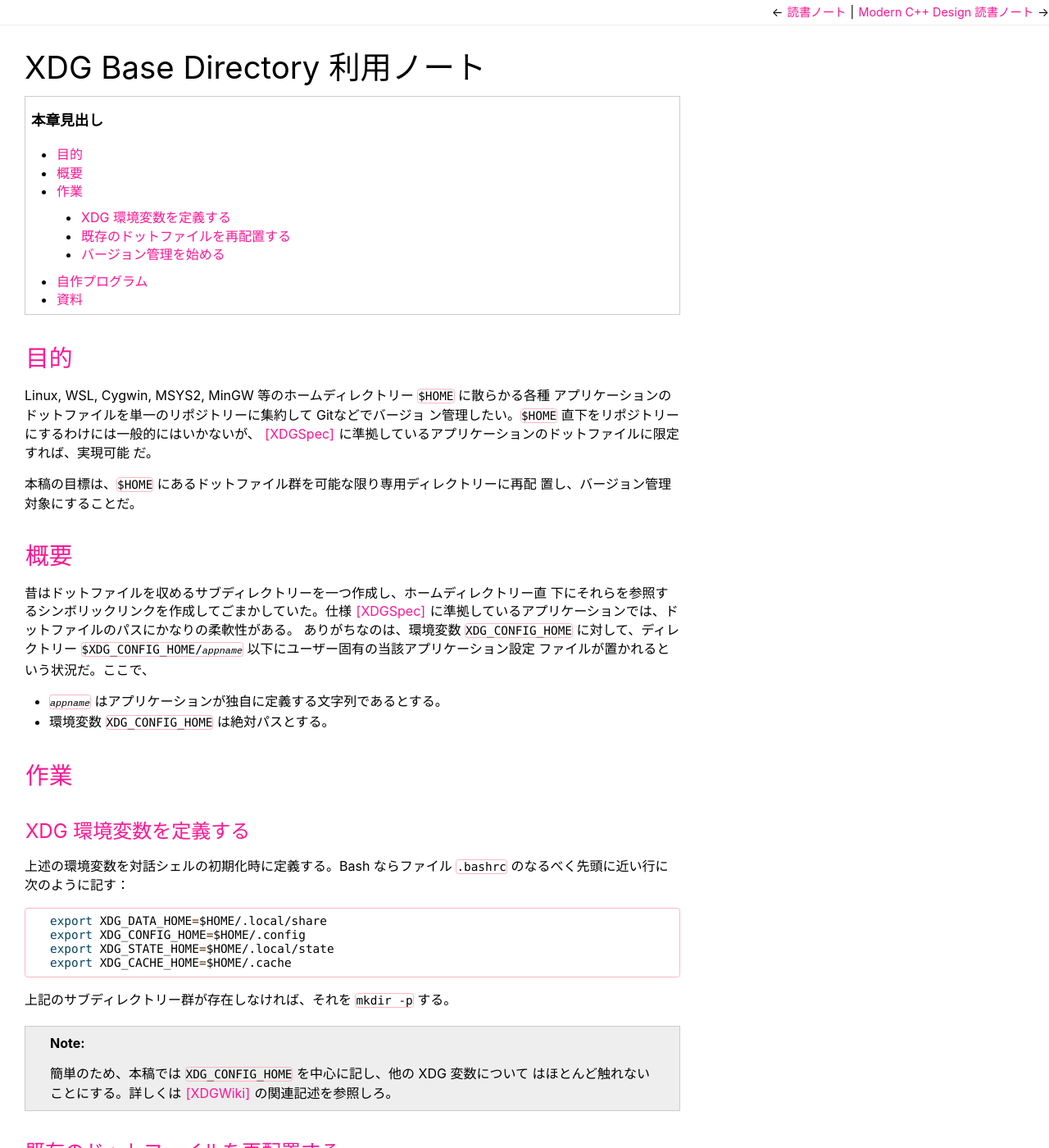
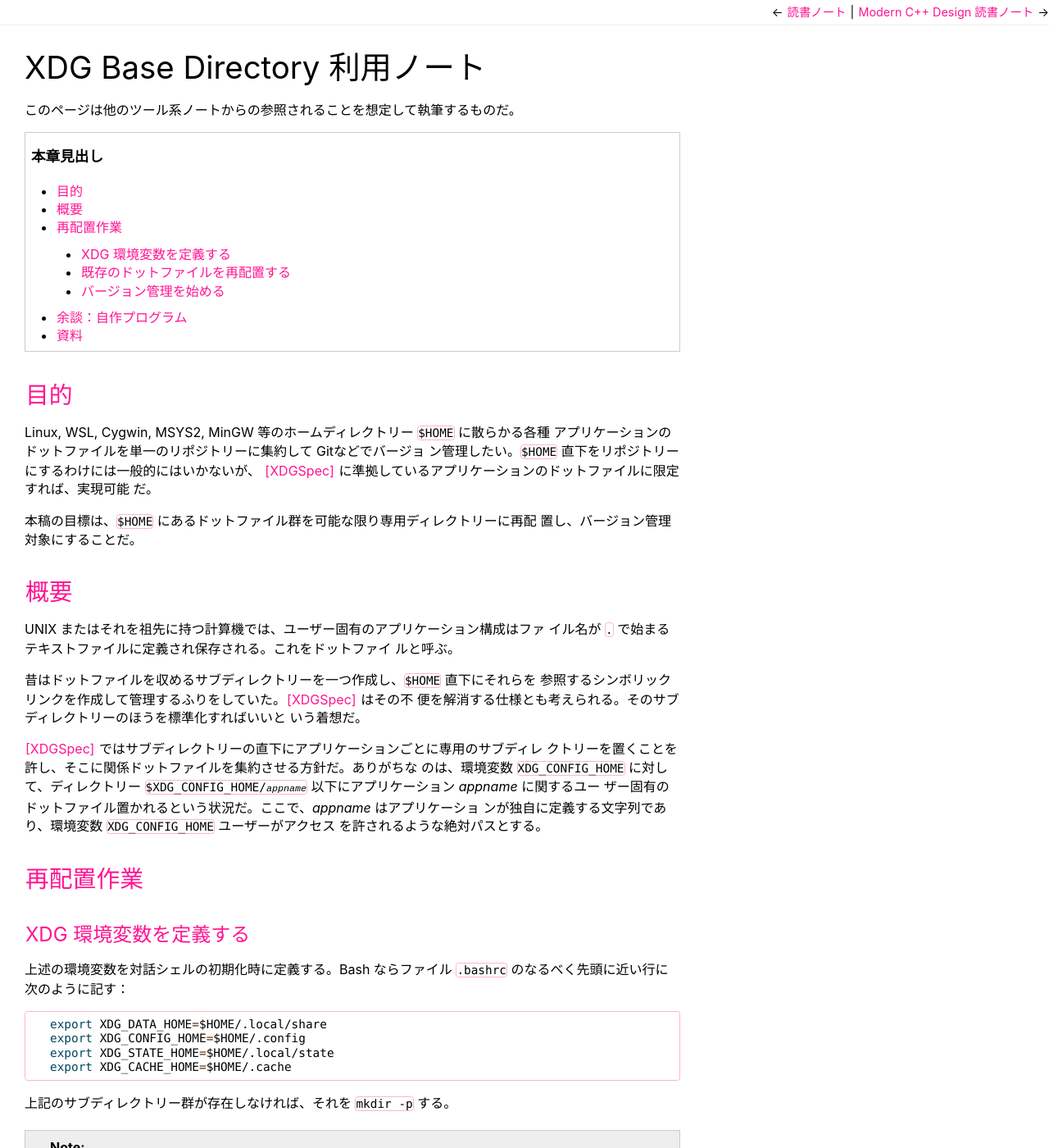
Before and after one commit to showa-yojyo/minibook, a Sphinx documentation site: the page built from source/xdg.rst, in a window 1280 px wide and 1400 px high. Shown: the whole window at 82% size. Built offline with Sphinx 7.4.7, drawn with Linux system fonts in a browser that asks for light colours; some of the changed text lies outside the part shown.

Commit message:
xdg: RC [skip ci]

```diff
--- a/source/xdg.rst
+++ b/source/xdg.rst
@@ -1,6 +1,8 @@
 ======================================================================
 XDG Base Directory 利用ノート
 ======================================================================
+
+このページは他のツール系ノートからの参照されることを想定して執筆するものだ。
 
 .. contents:: 本章見出し
    :local:
@@ -22,17 +24,24 @@ Linux, WSL, Cygwin, MSYS2, MinGW 等のホームディレクトリー |HOME| に
 概要
 ======================================================================
 
-昔はドットファイルを収めるサブディレクトリーを一つ作成し、ホームディレクトリー直
-下にそれらを参照するシンボリックリンクを作成してごまかしていた。仕様 [XDGSpec]_
-に準拠しているアプリケーションでは、ドットファイルのパスにかなりの柔軟性がある。
-ありがちなのは、環境変数 ``XDG_CONFIG_HOME`` に対して、ディレクトリー
-:samp:`$XDG_CONFIG_HOME/{appname}` 以下にユーザー固有の当該アプリケーション設定
-ファイルが置かれるという状況だ。ここで、
+UNIX またはそれを祖先に持つ計算機では、ユーザー固有のアプリケーション構成はファ
+イル名が ``.`` で始まるテキストファイルに定義され保存される。これをドットファイ
+ルと呼ぶ。
 
-* :samp:`{appname}` はアプリケーションが独自に定義する文字列であるとする。
-* 環境変数 ``XDG_CONFIG_HOME`` は絶対パスとする。
+昔はドットファイルを収めるサブディレクトリーを一つ作成し、|HOME| 直下にそれらを
+参照するシンボリックリンクを作成して管理するふりをしていた。[XDGSpec]_ はその不
+便を解消する仕様とも考えられる。そのサブディレクトリーのほうを標準化すればいいと
+いう着想だ。
 
-作業
+[XDGSpec]_ ではサブディレクトリーの直下にアプリケーションごとに専用のサブディレ
+クトリーを置くことを許し、そこに関係ドットファイルを集約させる方針だ。ありがちな
+のは、環境変数 ``XDG_CONFIG_HOME`` に対して、ディレクトリー
+:samp:`$XDG_CONFIG_HOME/{appname}` 以下にアプリケーション `appname` に関するユー
+ザー固有のドットファイル置かれるという状況だ。ここで、`appname` はアプリケーショ
+ンが独自に定義する文字列であり、環境変数 ``XDG_CONFIG_HOME`` ユーザーがアクセス
+を許されるような絶対パスとする。
+
+再配置作業
 ======================================================================
 
 XDG 環境変数を定義する
@@ -81,7 +90,8 @@ XDG 環境変数を定義する
 
    export INPUTRC="$XDG_CONFIG_HOME"/readline/inputrc
 
-を :file:`.bashrc` に記述しておき、ドットファイルを移す：
+を :file:`.bashrc` に記述しておき、ドットファイル :file:`.inputrc` をサブディレ
+クトリーに名前を変えたうえで再配置する：
 
 .. code:: console
 
@@ -89,9 +99,10 @@ XDG 環境変数を定義する
    $ mkdir readline
    $ mv .inputrc readline/inputrc
 
-[XDGWiki]_ 2.4 節にあるアプリケーションは直接対応はしていないので、工夫できるものは
-そうするという態度だ。まったくお手上げのアプリケーションもあるが、オープンソース
-プロジェクトで開発しているものならば、XDG 対応を開発陣に依頼するという手もある。
+[XDGWiki]_ 2.4 節にあるアプリケーションは直接対応はしていないので、工夫できるも
+のはそうするという態度だ。まったくお手上げのアプリケーションもあるが、オープン
+ソースプロジェクトで開発しているものならば、XDG 対応を開発陣に依頼するという手も
+ある。
 
 バージョン管理を始める
 ----------------------------------------------------------------------
@@ -100,7 +111,10 @@ XDG 環境変数を定義する
 よりバックアップと復旧に対応するという意味が強い。Git を用いるならば、GitHub な
 どのリポジトリーホストにリモートリポジトリーを構築して同期させればよい。
 
-自作プログラム
+上級者は計算機を複数使用するので、ドットファイルの集合をそれらで共有する目的でも
+使うようだ。
+
+余談：自作プログラム
 ======================================================================
 
 自分でプログラムを設計するときには、設定ファイルの仕様を [XDGSpec]_ に準拠するこ
```
